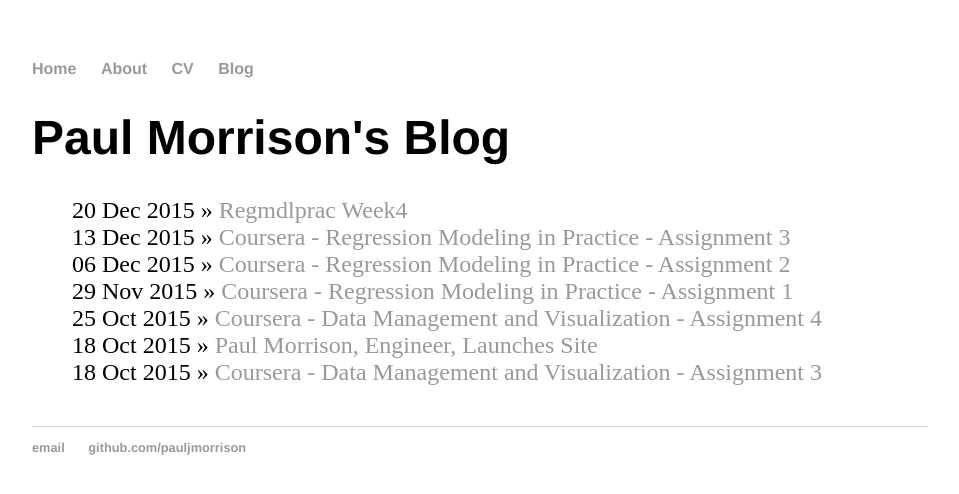
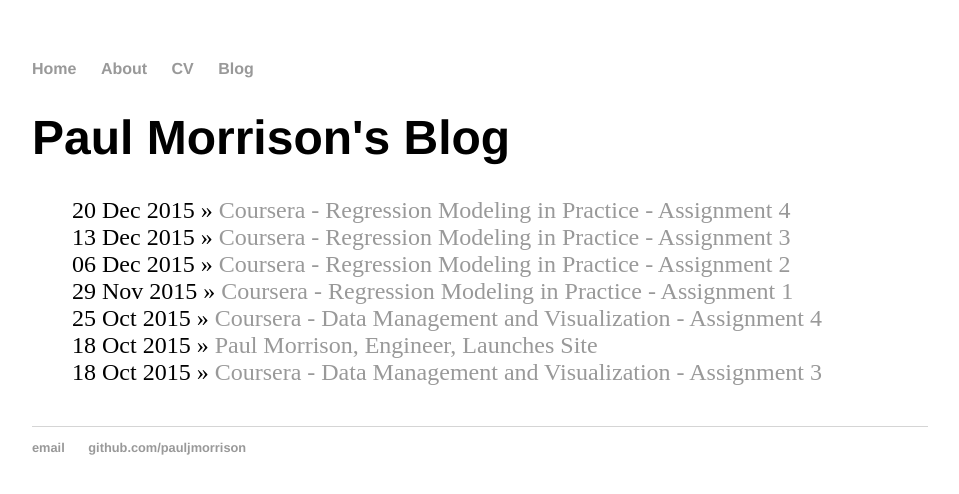
Before and after one commit to pauljmorrison/pauljmorrison.github.io, a Jekyll site: the page built from blog/index.html, in a window 1280 px wide. Shown: the top 494 px of the page, without its empty margins (160-1119 px from the left). Built offline with Jekyll 4.4.1, drawn with Linux system fonts in a browser that asks for light colours.

Commit message:
C3W4 Fix 1
C3W4 Fix 1

```diff
--- a/_posts/2015-12-20-regmdlprac-week4.md
+++ b/_posts/2015-12-20-regmdlprac-week4.md
@@ -1,3 +1,8 @@
+---
+layout: post
+title: "Coursera - Regression Modeling in Practice - Assignment 4"
+date: 2015-12-20
+---
 
 # Test A Logistic Regression Model
 
```
